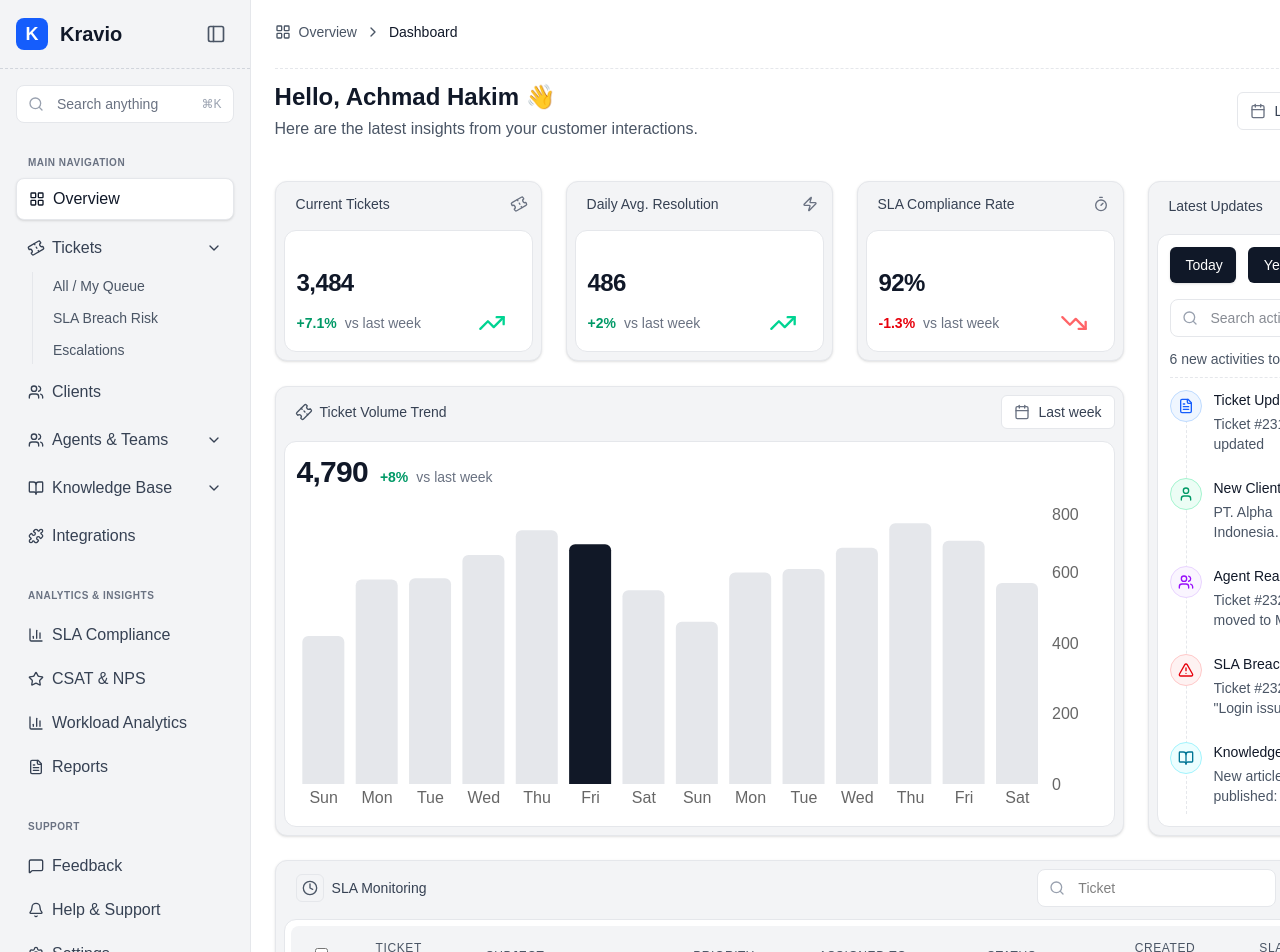
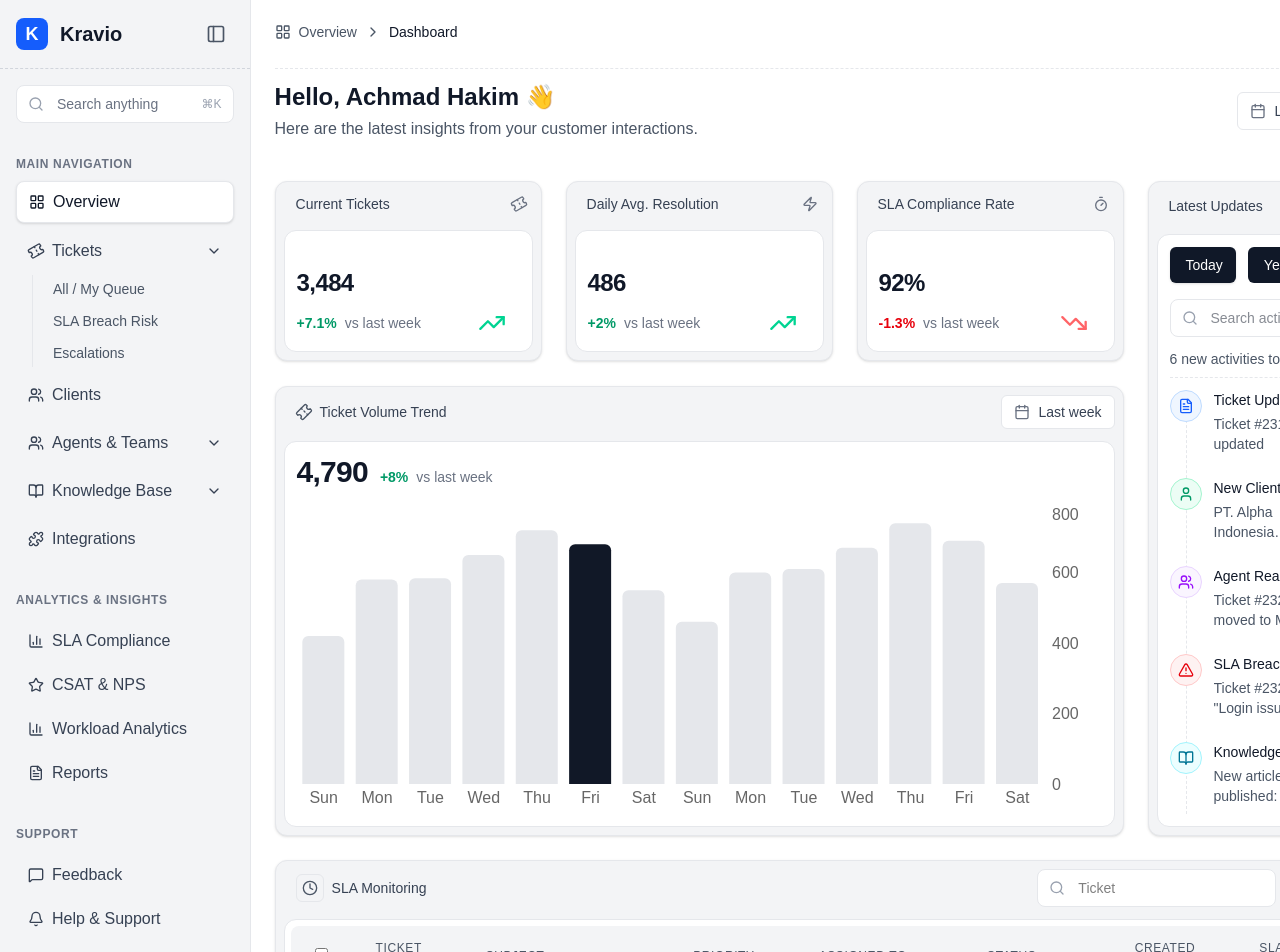
Before and after one commit to Mikdad-mk/analyitics-page, a Next.js app: page / in a window 1280 px wide. Shown: the top 952 px of the page. Built offline with nearby package versions, Linux system fonts and the light colour scheme; a web font is replaced by a local one.

Commit message:
updated sidebar

```diff
--- a/src/app/page.tsx
+++ b/src/app/page.tsx
@@ -150,7 +150,7 @@ export default function Dashboard() {
         {/* Navigation */}
         <div className="flex-1 p-4 bg-gray-100">
           <nav className="space-y-2 ">
-            <h3 className="px-3 text-[10px] font-semibold text-gray-500 uppercase tracking-wider mb-2">Main Navigation</h3>
+            <h3 className="text-[12px] font-semibold text-gray-500 uppercase tracking-wider mb-2">Main Navigation</h3>
             <div className="bg-white text-gray-900 px-3 py-2 rounded-lg flex items-center space-x-2 border border-gray-200 shadow-sm cursor-pointer" onClick={() => setIsSidebarOpen(false)}>
               <LayoutGrid className="w-4 h-4" />
               <span className="font-medium">Overview</span>
@@ -204,7 +204,7 @@ export default function Dashboard() {
 
           {/* Analytics & Insights */}
           <div className="mt-8">
-            <h3 className="px-3 text-[10px] font-semibold text-gray-500 uppercase tracking-wider mb-3">Analytics & Insights</h3>
+            <h3 className="text-[12px] font-semibold text-gray-500 uppercase tracking-wider mb-3">Analytics & Insights</h3>
             <nav className="space-y-1">
               <div className="px-3 py-2 text-gray-700 hover:bg-gray-50 rounded-lg cursor-pointer flex items-center space-x-2">
                 <BarChart3 className="w-4 h-4" />
@@ -227,7 +227,7 @@ export default function Dashboard() {
 
           {/* Support */}
           <div className="mt-8">
-            <h3 className="px-3 text-[10px] font-semibold text-gray-500 uppercase tracking-wider mb-3">Support</h3>
+            <h3 className="text-[12px] font-semibold text-gray-500 uppercase tracking-wider mb-3">Support</h3>
             <nav className="space-y-1">
               <div className="px-3 py-2 text-gray-700 hover:bg-gray-50 rounded-lg cursor-pointer flex items-center space-x-2">
                 <MessageSquare className="w-4 h-4" />
```
